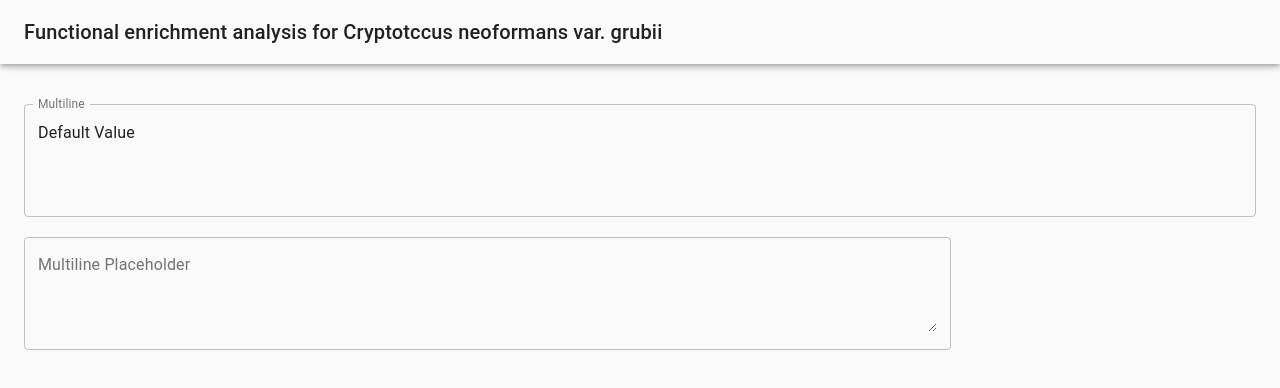
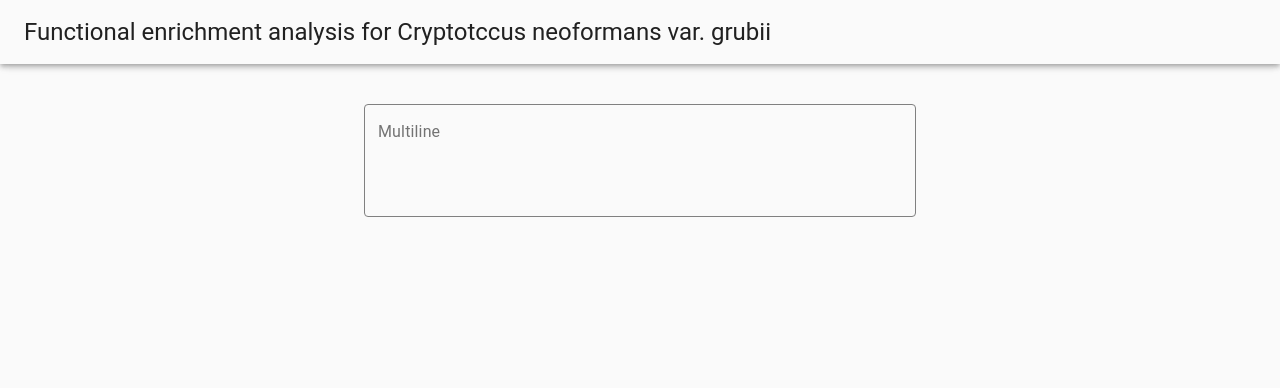
Before and after one commit to levsophie/GO_enrichment, a React (Create React App) app in the folder frontend/: page / in a window 1280 px wide. Shown: the top 388 px of the page. Built offline with nearby package versions, Linux system fonts and the light colour scheme.

Commit message:
Working on layout

```diff
--- a/frontend/src/index.css
+++ b/frontend/src/index.css
@@ -1,3 +1,4 @@
+
 
 /*
 ===============
--- a/frontend/src/topbar.jsx
+++ b/frontend/src/topbar.jsx
@@ -3,7 +3,7 @@
 import AppBar from "@material-ui/core/AppBar";
 import Toolbar from "@material-ui/core/Toolbar";
 import Typography from "@material-ui/core/Typography";
-import { makeStyles } from "@material-ui/core/styles";
+import { makeStyles, withStyles } from "@material-ui/core/styles";
 import CssBaseline from "@material-ui/core/CssBaseline";
 import useScrollTrigger from "@material-ui/core/useScrollTrigger";
 import Box from "@material-ui/core/Box";
@@ -36,50 +36,92 @@
     width: "100ch"
   },
 }));
-export default function BackToTop(props) {
+
+const CssTextField = withStyles({
+    root: {
+      '& label.Mui-focused': {
+        color: 'grey',
+      },
+      '& .MuiInput-underline:after': {
+        borderBottomColor: 'black',
+      },
+      '& .MuiOutlinedInput-root': {
+        '& fieldset': {
+          borderColor: 'grey',
+        },
+        '&:hover fieldset': {
+          borderColor: 'grey',
+        },
+        '&.Mui-focused fieldset': {
+          borderColor: 'black',
+        },
+      },
+    },
+  })(TextField);
+
+export default function TopBar(props) {
   const classes = useStyles();
+
+  const columns = [
+    { field: 'id', headerName: 'ID', width: 90, hide: 'true' },
+    {
+      field: 'pvalue',
+      headerName: 'P-value',
+      width: 150,
+      editable: true,
+    },
+    {
+        field: 'test',
+        headerName: 'Number in test group',
+        width: 150,
+        editable: true,
+      },
+      {
+        field: 'control',
+        headerName: 'Number in control group',
+        width: 150,
+        editable: true,
+      },
+      {
+        field: 'description',
+        headerName: 'Description',
+        width: 150,
+        editable: true,
+      },
+]
+
+
 
   return (
     <React.Fragment>
       <CssBaseline />
-      <Container maxWidth="lg">
-        <AppBar color='transparent'>
+      <AppBar color='transparent' variant="contained">
           <Toolbar>
-            <Typography variant="h6">
+            <Typography variant="h5">
               Functional enrichment analysis for Cryptotccus neoformans var.
               grubii
             </Typography>
           </Toolbar>
-        </AppBar>
+          </AppBar>
+      <Container maxWidth="sm">
         <Toolbar id="back-to-top-anchor" />
-        <br></br>
-        <FormControl className={classes.margin}></FormControl>
-        <TextField
+        <br></br><br></br>
+        {/* <FormControl className={classes.margin}> */}
+        <CssTextField
           id="standard-multiline-static"
           label="Multiline"
           multiline
           rows={4}
           variant="outlined"
           style={{ width: "100%" }}
-          defaultValue="Default Value"
-        ></TextField>
+        //   defaultValue="Default Value"
+          inputProps={{ style: { fontFamily: 'nunito', color: 'black'}}}
+        ></CssTextField>
+        {/* </FormControl> */}
        </Container>
        <br></br>
-       <Container maxWidth="lg">
-        <div id="comments" className={classes.customFormControl}>
-          <FormControl className={classes.textField}>
-            <TextField
-              id="outlined-textarea"
-              label="Multiline Placeholder"
-              placeholder="Placeholder"
-              multiline
-              rows={4}
-              style={{ width: "100%" }}
-              variant="outlined"
-              inputProps={{ className: classes.textarea }}
-            />
-          </FormControl>
-        </div>
+       <Container maxWidth="sm">
+
       </Container>
     </React.Fragment>
   );
```
